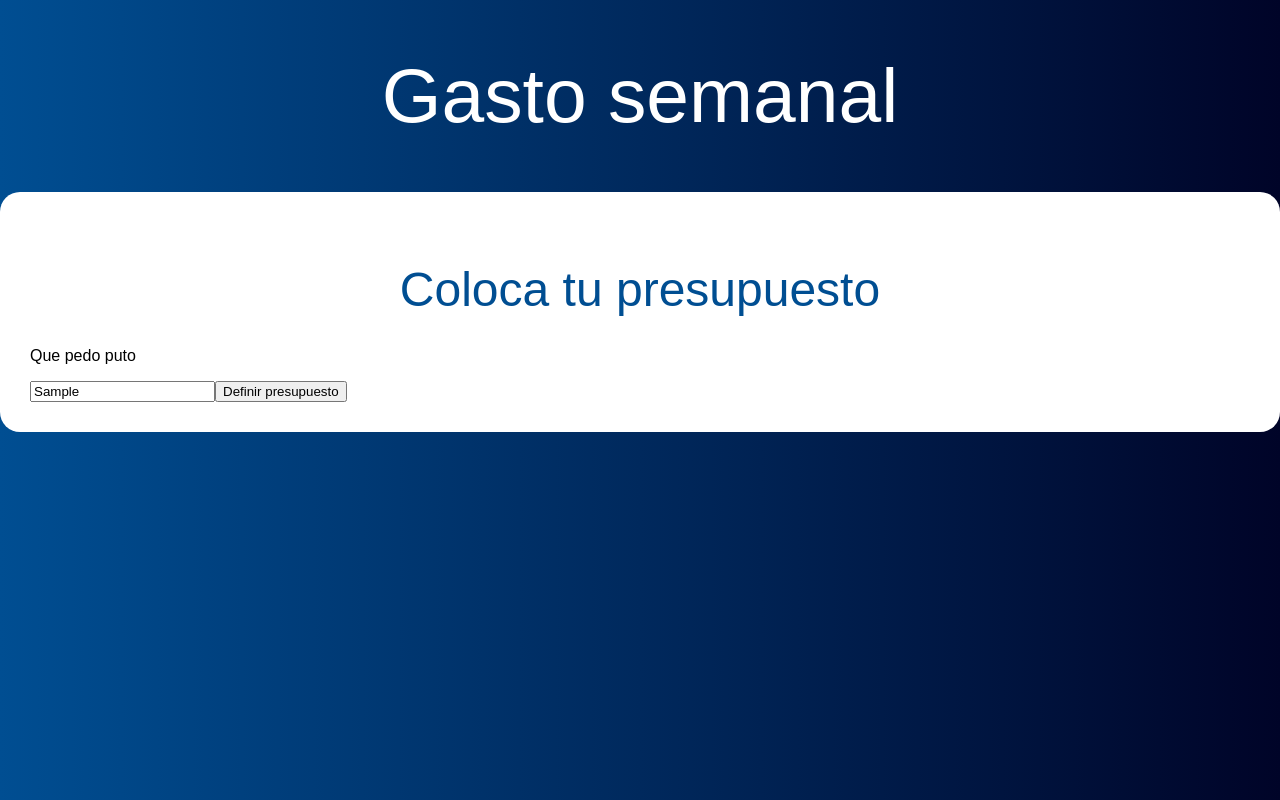
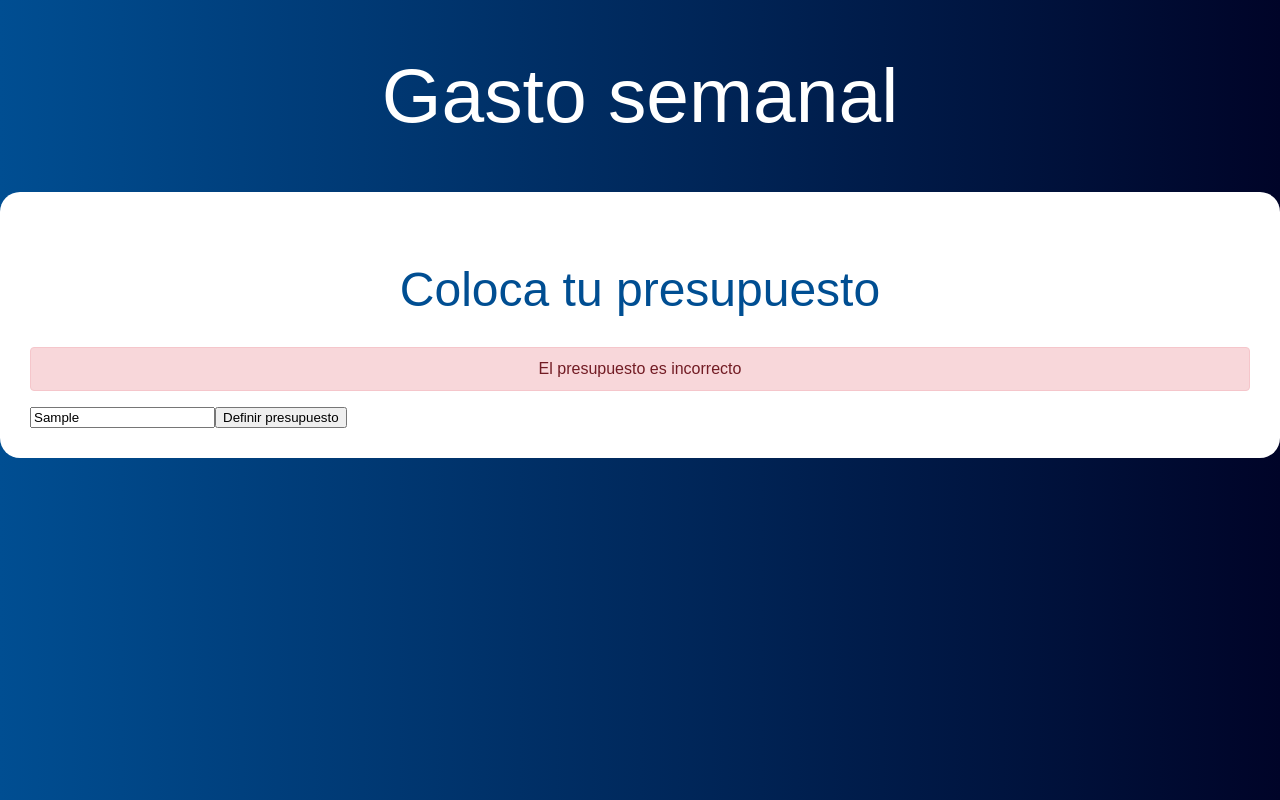
Before and after one commit to RicardoVeronica/control-presupuesto-reactjs, a React (Create React App) app: page / in a window 1280 px wide. Both pictures are taken after typing "Sample" into the empty fields and a click on the input "Definir presupuesto". Built offline with nearby package versions, Linux system fonts and the light colour scheme; the HTML template or start-up script is replaced by a standard one.

Commit message:
adds Error component for alerts

```diff
--- a/src/App.js
+++ b/src/App.js
@@ -1,13 +1,17 @@
+import React, { useState } from "react";
 import Pregunta from "./components/Pregunta";
 
 function App() {
+  const [presupuesto, setPresupuesto] = useState(0);
+  const [restante, setRestante] = useState(0);
+
   return (
     <div className="container">
       <header>
         <h1>Gasto semanal</h1>
 
         <div className="contenido-principal contenido">
-          <Pregunta />
+          <Pregunta setPresupuesto={setPresupuesto} setRestante={setRestante} />
         </div>
       </header>
     </div>
--- /dev/null
+++ b/src/components/Error.js
@@ -0,0 +1,5 @@
+const Error = ({ mensaje }) => (
+  <p className="alert alert-danger error">{mensaje}</p>
+);
+
+export default Error;
--- a/src/components/Pregunta.js
+++ b/src/components/Pregunta.js
@@ -1,6 +1,7 @@
 import React, { useState } from "react";
+import Error from "./Error";
 
-function Pregunta() {
+function Pregunta({ setPresupuesto, setRestante }) {
   const [cantidad, setCantidad] = useState(0);
   const [error, setError] = useState(false);
 
@@ -13,13 +14,15 @@ function Pregunta() {
     }
 
     setError(false);
+    setPresupuesto(cantidad);
+    setRestante(cantidad);
   };
 
   return (
     <>
       <h2>Coloca tu presupuesto</h2>
 
-      {error ? <p>Que pedo puto</p> : null}
+      {error ? <Error mensaje="El presupuesto es incorrecto" /> : null}
 
       <form>
         <input
```
